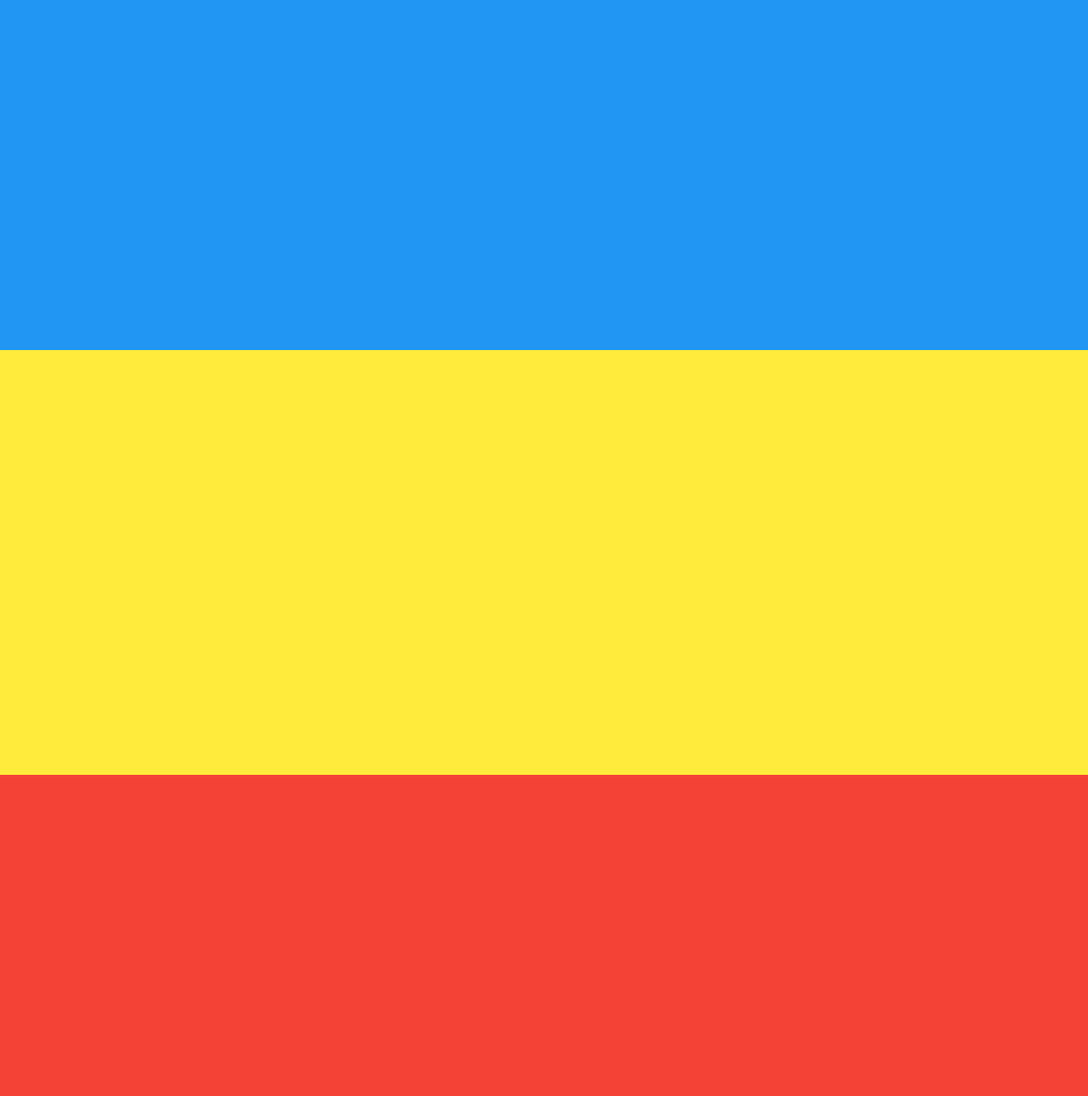
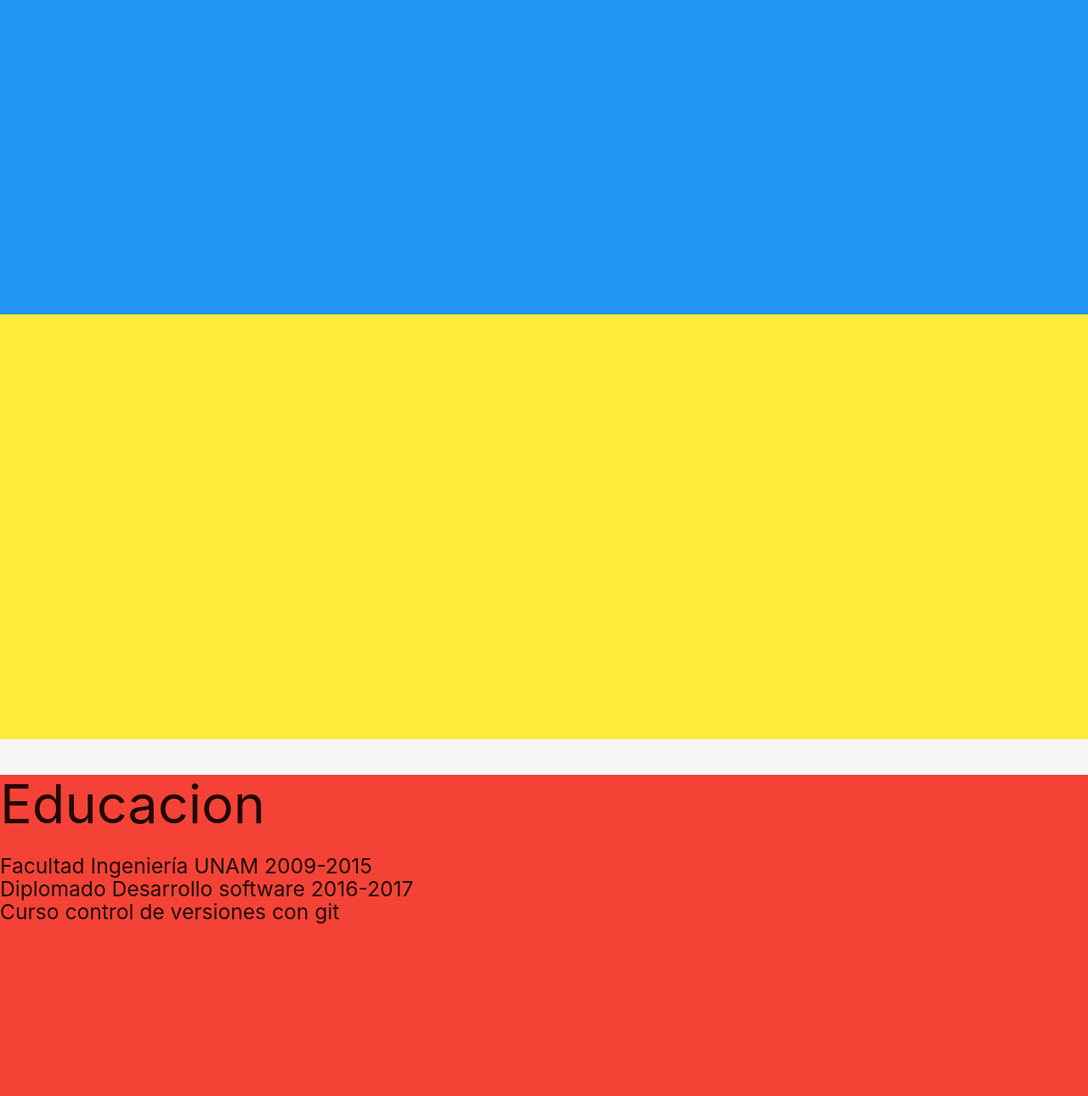
Before and after one commit to EdgarCervantes/EdgarCervantes.github.io, a plain HTML site: page index.html in a window 1280 px wide. Shown: the part 358-1648 px from the top of the page at 85% size. Drawn offline with nearby package versions, Linux system fonts and the light colour scheme.

Commit message:
Modificacion seccion3

```diff
--- a/index.html
+++ b/index.html
@@ -31,10 +31,16 @@
     <h1>Acerca de mi</h1>
 	<h5>Pasante de ingenieriaen computacion, interes en programar inteligencia artifical y computacion grafica</5>
     <div id="seccion1" class="seccion blue">
-	<h1> Encabezado de laseccion 1</h1>
 	</div>
     <div id="seccion2" class="seccion yellow"></div>
-    <div id="seccion3" class="seccion red"></div>
+    <div id="seccion3" class="seccion red">
+    <h1> Educacion</h1>
+    <ul>
+        <li>Facultad Ingeniería UNAM 2009-2015</li>
+        <li>Diplomado Desarrollo software 2016-2017</li>
+        <li>Curso control de versiones con git</li>
+    </ul>
+</div>
 
 </body>
 
```
